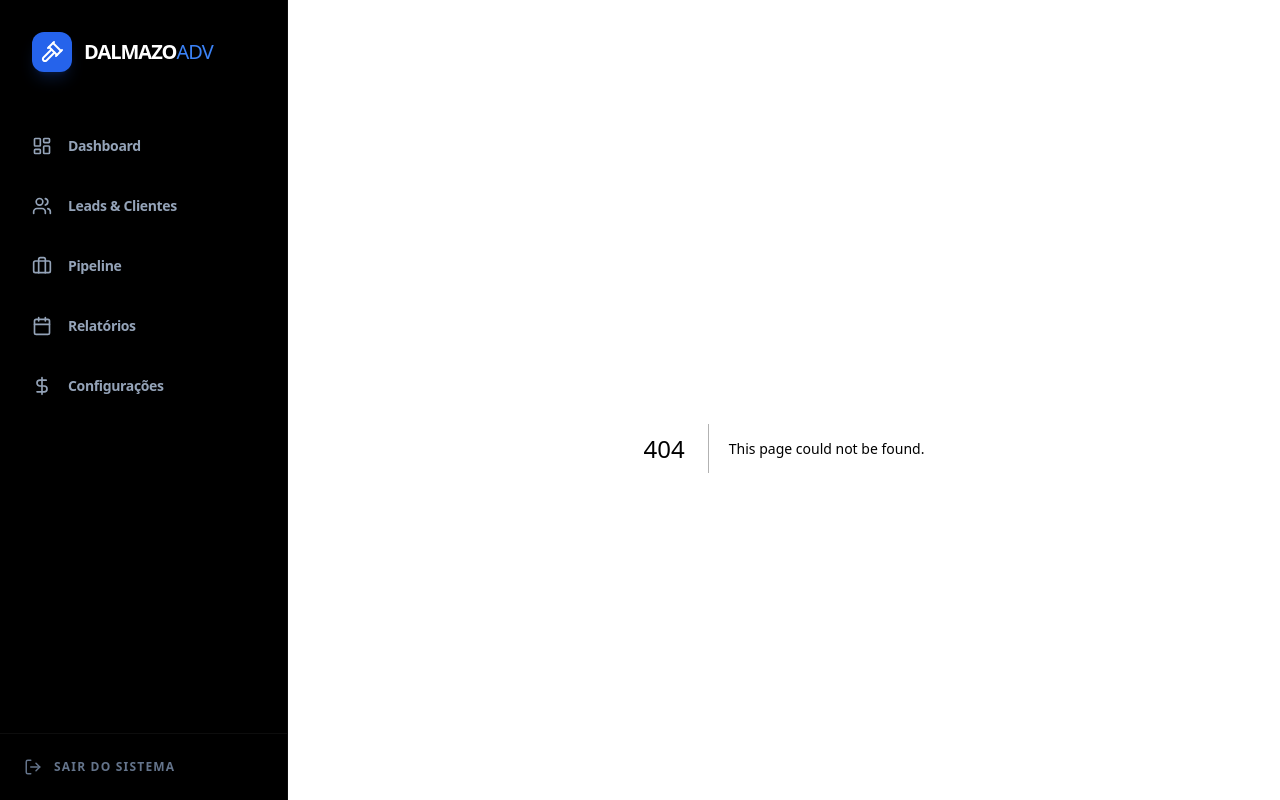
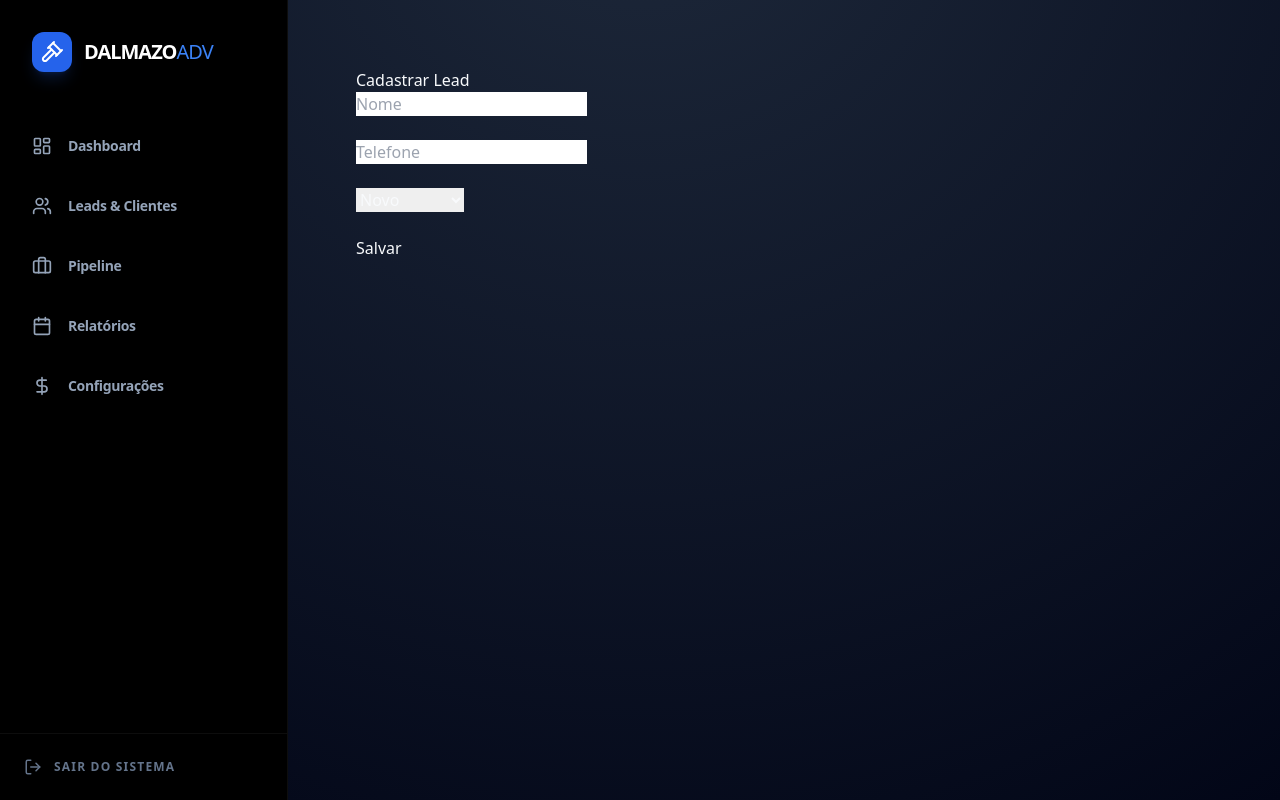
Before and after one commit to denisdalmazo/crm-adv-final, a Next.js app: page /cadastro in a window 1280 px wide. Before the commit this address had no page. Built offline with nearby package versions, Linux system fonts and the light colour scheme; no server answers.

Commit message:
Create Cadastro component for lead registration

```diff
--- /dev/null
+++ b/app/cadastro/page.js
@@ -0,0 +1,73 @@
+"use client";
+
+import { useState } from "react";
+import { createClient } from "@supabase/supabase-js";
+
+const supabase = createClient(
+  process.env.NEXT_PUBLIC_SUPABASE_URL,
+  process.env.NEXT_PUBLIC_SUPABASE_ANON_KEY
+);
+
+export default function Cadastro() {
+  const [nome, setNome] = useState("");
+  const [telefone, setTelefone] = useState("");
+  const [status, setStatus] = useState("novo");
+
+  const handleSubmit = async (e) => {
+    e.preventDefault();
+
+    const { error } = await supabase.from("leads").insert([
+      {
+        nome,
+        telefone,
+        status,
+      },
+    ]);
+
+    if (error) {
+      alert("Erro ao salvar");
+    } else {
+      alert("Lead cadastrado");
+      setNome("");
+      setTelefone("");
+      setStatus("novo");
+    }
+  };
+
+  return (
+    <div style={{ padding: 20 }}>
+      <h1>Cadastrar Lead</h1>
+
+      <form onSubmit={handleSubmit}>
+        <input
+          placeholder="Nome"
+          value={nome}
+          onChange={(e) => setNome(e.target.value)}
+        />
+        <br /><br />
+
+        <input
+          placeholder="Telefone"
+          value={telefone}
+          onChange={(e) => setTelefone(e.target.value)}
+        />
+        <br /><br />
+
+        <select
+          value={status}
+          onChange={(e) => setStatus(e.target.value)}
+        >
+          <option value="novo">Novo</option>
+          <option value="triagem">Triagem</option>
+          <option value="proposta">Proposta</option>
+          <option value="negociacao">Negociação</option>
+          <option value="convertido">Convertido</option>
+        </select>
+
+        <br /><br />
+
+        <button type="submit">Salvar</button>
+      </form>
+    </div>
+  );
+}
```
